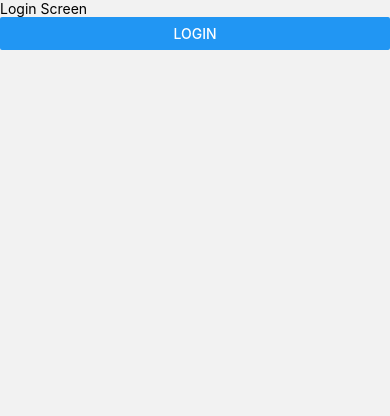
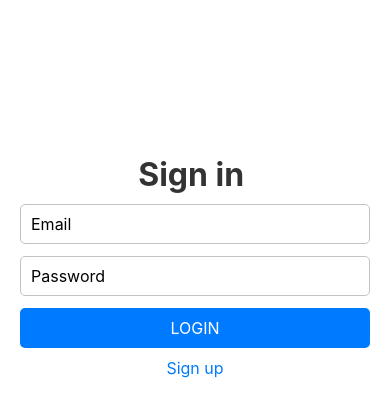
Before and after one commit to ProfeJulianLasso/todo-frontend-react-native, a React Native app: screen /Login in a window 390 px wide. Shown: the top 416 px of the page. Built offline with nearby package versions, Linux system fonts and the light colour scheme.

Commit message:
feat: :sparkles: se organiza la página de login

```diff
--- a/src/screens/Login/LoginStyle.ts
+++ b/src/screens/Login/LoginStyle.ts
@@ -1,3 +1,17 @@
 import {StyleSheet} from 'react-native';
 
-export const loginStyle = StyleSheet.create({});
+export const loginStyle = StyleSheet.create({
+  container: {
+    padding: 20,
+    backgroundColor: '#fff',
+    justifyContent: 'flex-start',
+    height: '100%',
+  },
+  spacerTop: {
+    marginTop: 125,
+  },
+  link: {
+    padding: 10,
+    alignItems: 'center',
+  },
+});
--- a/src/screens/Login/index.tsx
+++ b/src/screens/Login/index.tsx
@@ -1,18 +1,58 @@
-import {NavigationProp, useNavigation} from '@react-navigation/native';
-import React, {ReactElement} from 'react';
-import {Button, Text, View} from 'react-native';
-import {RootStackParamList} from '../../navigation/RootNavigator';
+import React from 'react';
+import {View} from 'react-native';
+import ButtonComponent from '../../components/Button';
+import ErrorMessageComponent from '../../components/ErrorMessage';
+import LinkComponent from '../../components/Link';
+import TextInputComponent from '../../components/TextInput';
+import TitleComponent from '../../components/Title';
+import {loginStyle} from './LoginStyle';
+import {useLoginHook} from './useLoginHook';
 
-const LoginScreen = (): ReactElement => {
-  const navigation = useNavigation<NavigationProp<RootStackParamList>>();
+// Componente de pantalla de inicio de sesión
+const LoginScreen = (): React.ReactElement => {
+  // Hook para manejar la lógica de inicio de sesión
+  const {
+    email,
+    setEmail,
+    password,
+    setPassword,
+    error,
+    handleLogin,
+    navigation,
+  } = useLoginHook();
 
   return (
-    <View>
-      <Text>Login Screen</Text>
-      <Button
-        title="Login"
-        onPress={() => navigation.navigate('TabNavigator')}
+    <View style={loginStyle.container}>
+      {/* Contenedor principal de la pantalla */}
+      <View style={loginStyle.spacerTop} />
+      {/* Espaciador en la parte superior */}
+      <TitleComponent text="Sign in" size={32} align="center" />
+      {/* Título de la pantalla */}
+      {/* Campo para el correo electrónico */}
+      <TextInputComponent
+        placeholder="Email"
+        value={email}
+        onChangeText={setEmail} // Actualiza el estado del correo electrónico
+        keyboardType="email-address" // Tipo de teclado para correos electrónicos
       />
+      {/* Campo para la contraseña */}
+      <TextInputComponent
+        placeholder="Password"
+        value={password}
+        onChangeText={setPassword} // Actualiza el estado de la contraseña
+        secureTextEntry // Oculta el texto de la contraseña
+      />
+      {/* Botón para iniciar sesión */}
+      <ButtonComponent title="LOGIN" onPress={handleLogin} />
+      <View style={loginStyle.link}>
+        {/* Contenedor para el enlace */}
+        <LinkComponent
+          text="Sign up" // Enlace para ir a la pantalla de registro
+          onPress={() => navigation.navigate('SignUp')} // Navega a la pantalla de registro
+        />
+      </View>
+      {/* Muestra un mensaje de error si existe */}
+      {error ? <ErrorMessageComponent message={error} align="center" /> : null}
     </View>
   );
 };
--- /dev/null
+++ b/src/screens/Login/useLoginHook.ts
@@ -0,0 +1,37 @@
+import {useNavigation} from '@react-navigation/native';
+import {NativeStackNavigationProp} from '@react-navigation/native-stack';
+import {useState} from 'react';
+import {useAuth} from '../../context/AuthContext';
+import {RootStackParamList} from '../../navigation/RootNavigator';
+
+// Hook personalizado para manejar la lógica de inicio de sesión
+export const useLoginHook = () => {
+  // Definición del tipo de navegación para la pantalla de inicio de sesión
+  type LoginScreenNavigationProp =
+    NativeStackNavigationProp<RootStackParamList>;
+
+  const navigation = useNavigation<LoginScreenNavigationProp>(); // Hook para la navegación
+  const {login} = useAuth(); // Extrae la función de login del contexto de autenticación
+  const [email, setEmail] = useState(''); // Estado para almacenar el correo electrónico
+  const [password, setPassword] = useState(''); // Estado para almacenar la contraseña
+  const [error, setError] = useState(''); // Estado para almacenar errores de inicio de sesión
+
+  // Función para manejar el inicio de sesión
+  const handleLogin = async () => {
+    // Llama a la función de login del contexto de autenticación
+    login(email, password).catch(loginError => {
+      setError(loginError.message); // Establece el mensaje de error si ocurre un error
+    });
+  };
+
+  // Devuelve los estados y funciones para ser utilizados en el componente
+  return {
+    email,
+    setEmail,
+    password,
+    setPassword,
+    error,
+    handleLogin,
+    navigation,
+  };
+};
```
